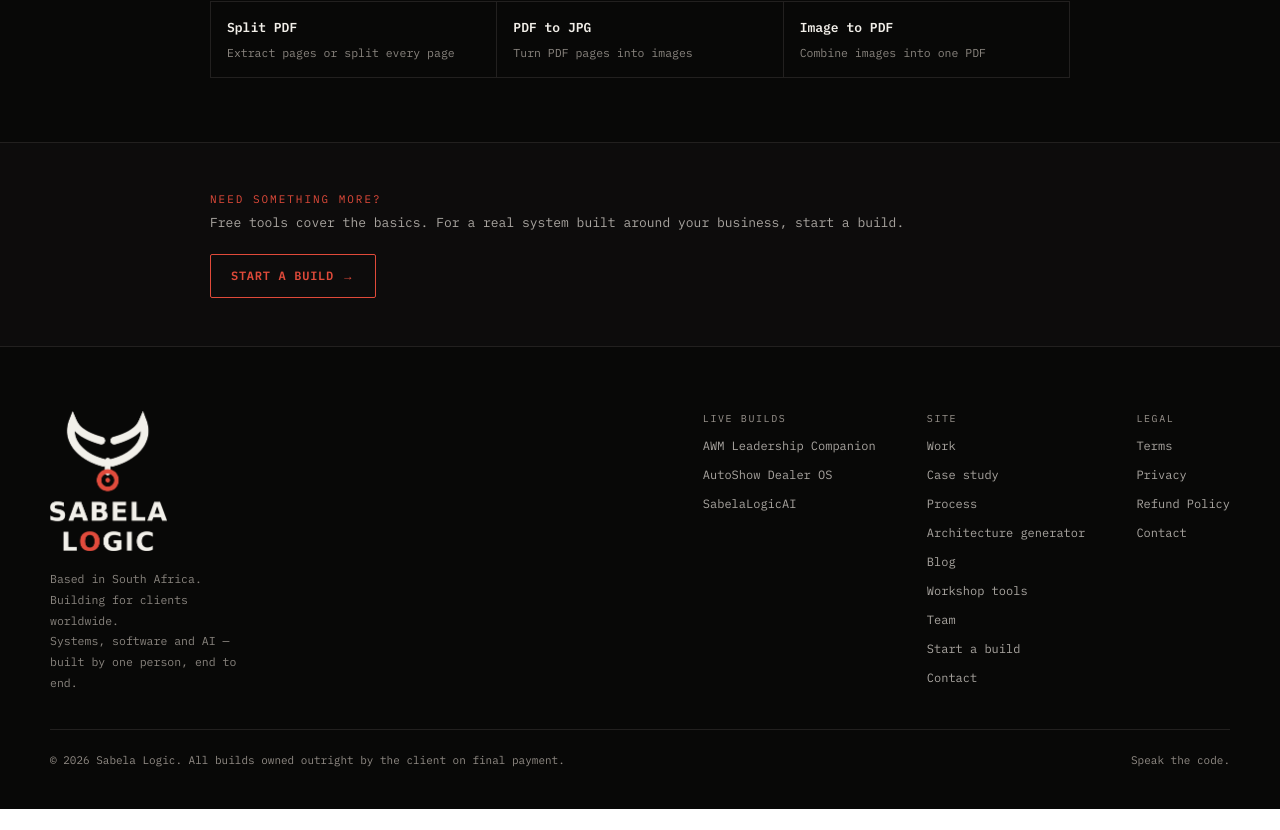
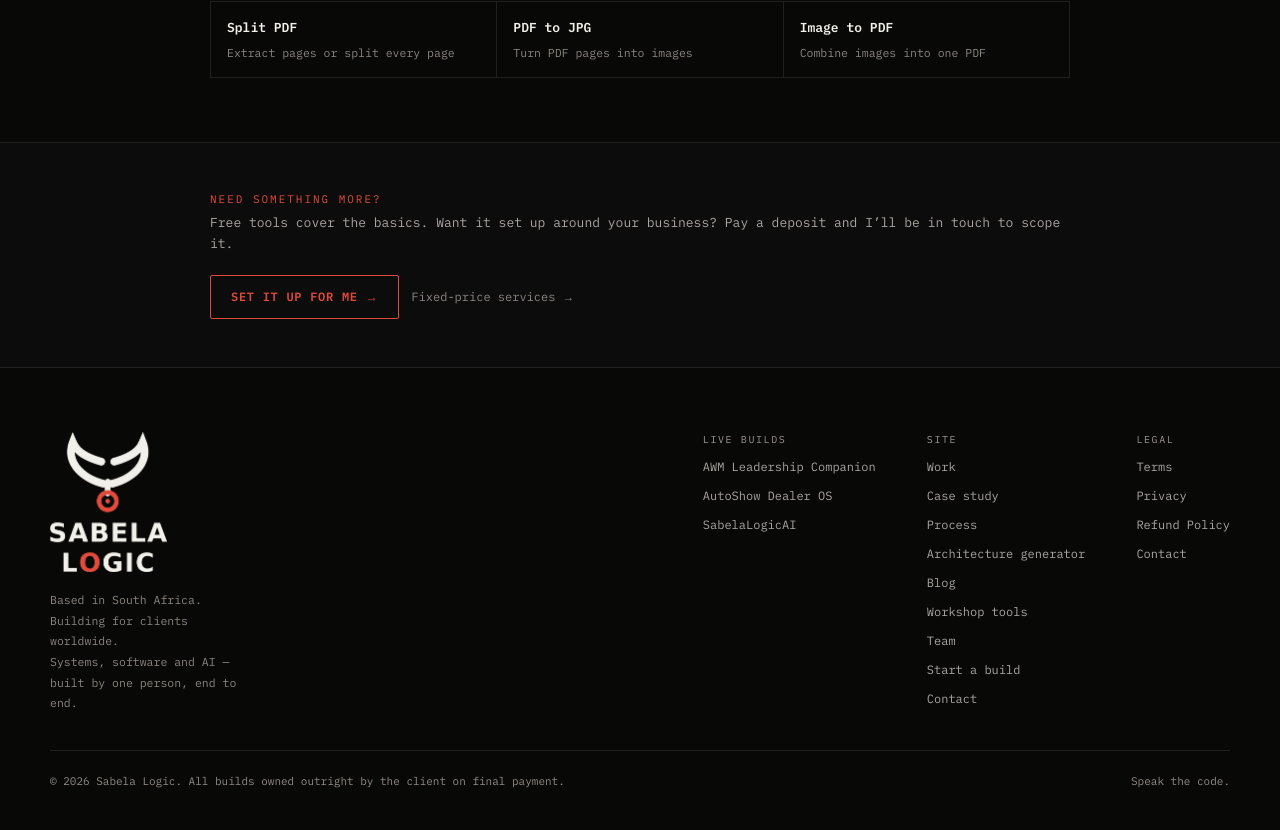
Before and after one commit to SabelaLogic/SabelaLogic-WebApp, a Next.js app: page /workshop/merge-pdf in a window 1280 px wide. Shown: the part 1602-2432 px from the top of the page. Before the commit the page ends 2411 px from the top, so only its background shows below. Built offline with nearby package versions, Linux system fonts and the light colour scheme; no server answers.

Commit message:
Wire Gumroad link + deposit CTA into tool pages; add /services to sitemap

```diff
--- a/src/app/sitemap.ts
+++ b/src/app/sitemap.ts
@@ -16,6 +16,7 @@
     entry("/", 1, "weekly"),
     entry("/workshop", 0.9, "weekly"),
     ...WORKSHOP_TOOLS.map((tool) => entry(toolPath(tool), 0.8)),
+    entry("/services", 0.8),
     entry("/start-a-build", 0.7),
     entry("/blog", 0.6, "weekly"),
     ...BLOG_POSTS.map((post) => entry(`/blog/${post.slug}`, 0.5)),
--- a/src/components/workshop/WorkshopToolShell.tsx
+++ b/src/components/workshop/WorkshopToolShell.tsx
@@ -9,9 +9,12 @@
 import { JsonLd } from "@/components/seo/JsonLd";
 import { toolJsonLd } from "@/lib/seo";
 import { faqJsonLd } from "@/lib/structured-data";
+import { PaystackDepositButton } from "@/components/monetization/PaystackDepositButton";
+import { GUMROAD_BASE, TOOL_GUMROAD, TOOL_SETUP_DEPOSIT_ZAR } from "@/lib/monetization/config";
 
 export function WorkshopToolShell({ tool, children }: { tool: WorkshopTool; children: ReactNode }) {
   const content = getToolContent(tool.slug);
+  const gumroad = TOOL_GUMROAD[tool.slug];
   const related = (content?.related ?? []).map(getWorkshopTool).filter((t): t is WorkshopTool => !!t);
 
   return (
@@ -115,16 +118,29 @@
             <div>
               <div className="mb-1.5 text-[11px] tracking-[0.18em] text-signal">NEED SOMETHING MORE?</div>
               <p className="m-0 text-[13px] leading-[1.6] text-bone-dim">
-                Free tools cover the basics. For a real system built around your business, start a build.
+                Free tools cover the basics. Want it set up around your business? Pay a deposit and I&rsquo;ll be in touch to scope it.
               </p>
             </div>
-            <Link
-              href="/start-a-build"
-              className="sl-btn-outline flex shrink-0 items-center gap-[7px] rounded-[2px] border border-signal px-5 py-3 text-[12px] font-bold tracking-[0.06em] text-signal"
-            >
-              START A BUILD →
-            </Link>
+            <div className="flex flex-wrap items-center gap-3">
+              <PaystackDepositButton amountZar={TOOL_SETUP_DEPOSIT_ZAR} item={`workshop-setup:${tool.slug}`} />
+              <Link href="/services" className="text-[12px] text-grey underline-offset-4 hover:text-signal hover:underline">
+                Fixed-price services →
+              </Link>
+            </div>
           </div>
+          {gumroad && (
+            <p className="mx-auto mt-4 max-w-[860px] text-[12px] text-grey">
+              Get the full version:{" "}
+              <a
+                href={`${GUMROAD_BASE}${gumroad.slug}`}
+                target="_blank"
+                rel="noopener"
+                className="text-signal underline-offset-4 hover:underline"
+              >
+                {gumroad.title} →
+              </a>
+            </p>
+          )}
         </section>
       </main>
       <Footer />
```
